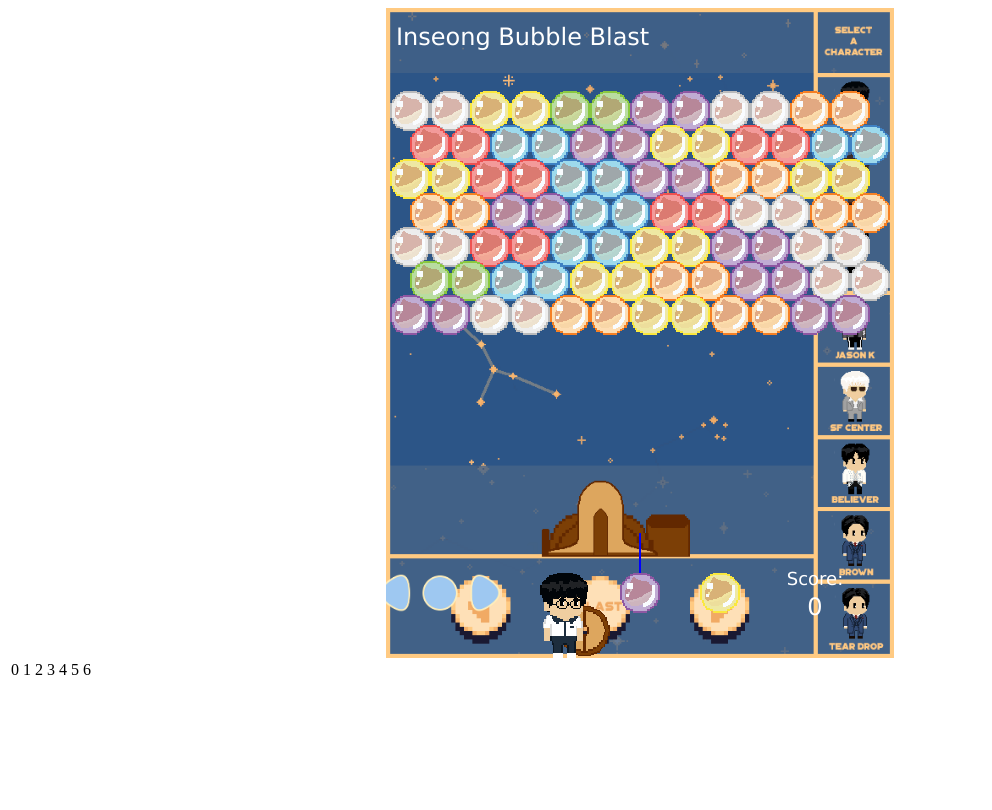
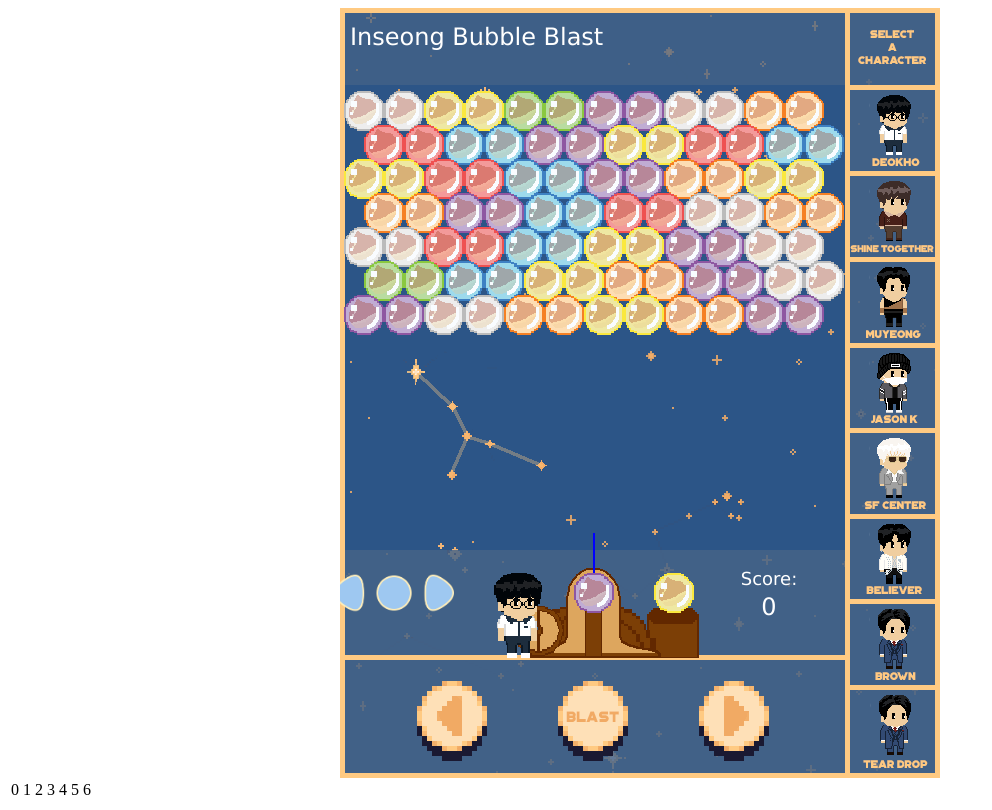
Before and after one commit to inseonglectual/inseong-bubble-shooter, a plain HTML site: page index.html in a window 1280 px wide. Shown: the whole page, without its empty margins (0-992 px from the left). Drawn offline with Linux system fonts and the light colour scheme.

Commit message:
fix canvas size

```diff
--- a/bubble-shooter-example.js
+++ b/bubble-shooter-example.js
@@ -872,7 +872,7 @@ window.onload = function() {
 
     // Draw a frame around the game
     function drawFrame() {
-    	context.drawImage(frame,0,0,508,650);
+    	context.drawImage(frame,0,0,600,770);
     	// Draw new frame
     	// context.fillRect(0, 0, canvas.width, canvas.height);
         // // Draw background
--- a/index.html
+++ b/index.html
@@ -18,7 +18,7 @@
 
 <body>
 
-<canvas id="viewport" width="508" height="650"></canvas></div>
+<canvas id="viewport" width="600" height="770"></canvas></div>
 <table id="selecttable"></table>
 </body>
 
```
